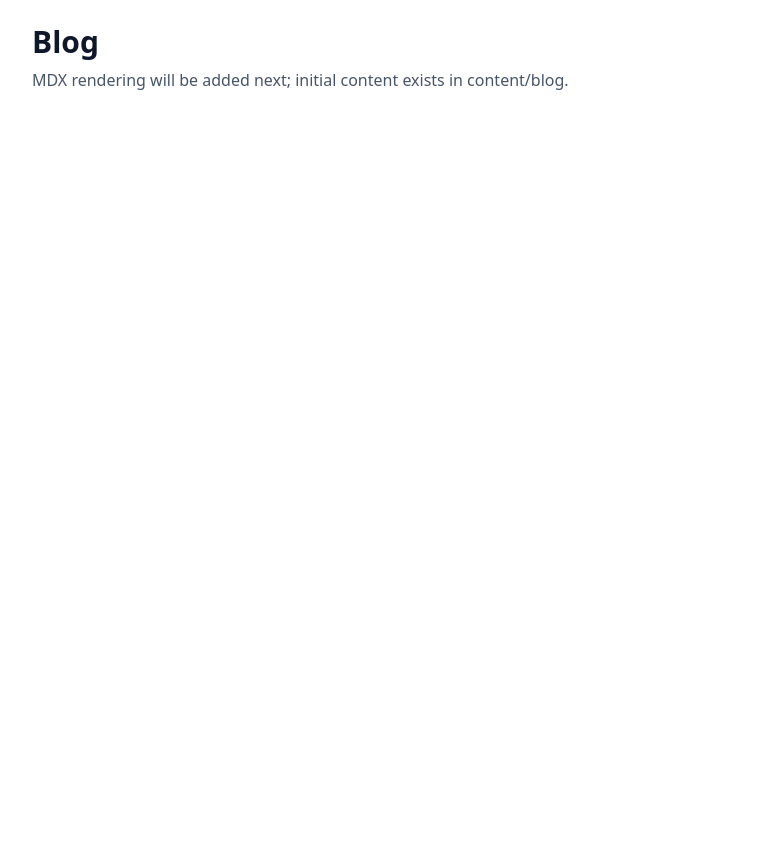
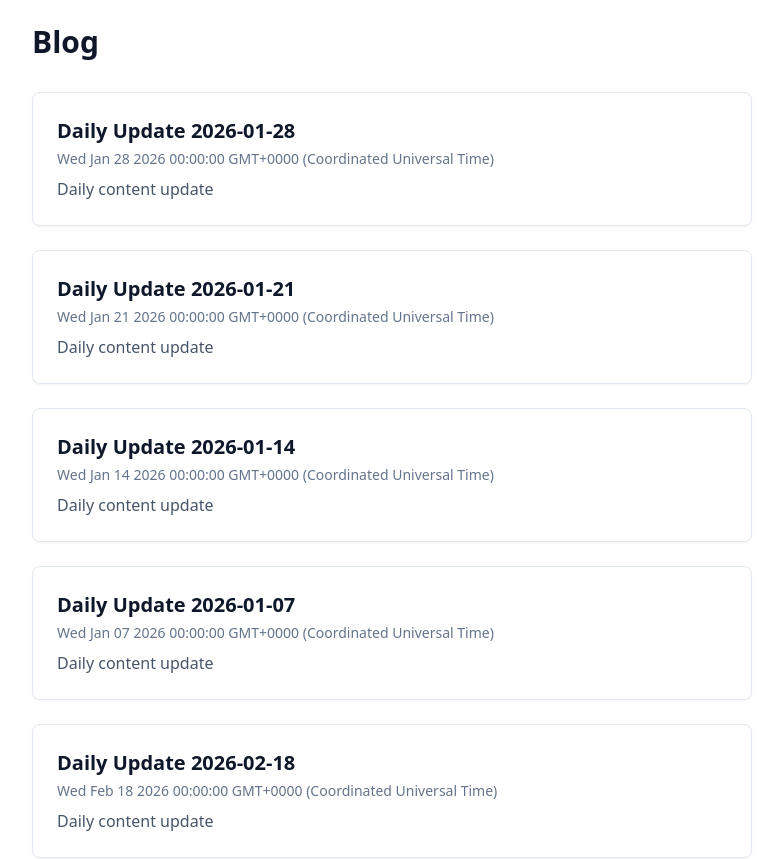
Before and after one commit to Monibee-Fudgekins/chicology-website, a Next.js app: page /blog in a window 1280 px wide. Shown: the top 859 px of the page, without its empty margins (248-1031 px from the left). Before the commit the page ends 800 px from the top, so only its background shows below. Built offline with nearby package versions, Linux system fonts and the light colour scheme.

Commit message:
Implement blog listing page to display all posts
Co-authored-by: Monibee-Fudgekins <148405685+Monibee-Fudgekins@users.noreply.github.com>

```diff
--- a/app/blog/page.tsx
+++ b/app/blog/page.tsx
@@ -1,8 +1,61 @@
+import fs from 'node:fs';
+import path from 'node:path';
+import matter from 'gray-matter';
+import Link from 'next/link';
+
+type PostMeta = {
+  slug: string;
+  title: string;
+  date: string;
+  summary?: string;
+};
+
+function getAllPosts(): PostMeta[] {
+  const dir = path.join(process.cwd(), 'content', 'blog');
+  const files = fs.readdirSync(dir).filter((f) => f.endsWith('.md') || f.endsWith('.mdx'));
+
+  const posts = files.map((filename) => {
+    const slug = filename.replace(/\.(md|mdx)$/i, '');
+    const filePath = path.join(dir, filename);
+    const raw = fs.readFileSync(filePath, 'utf8');
+    const { data } = matter(raw);
+
+    return {
+      slug,
+      title: data.title || slug,
+      date: String(data.date || ''),
+      summary: data.summary || '',
+    };
+  });
+
+  return posts.sort((a, b) => b.date.localeCompare(a.date));
+}
+
 export default function BlogIndexPage() {
+  const posts = getAllPosts();
+
   return (
     <main className="mx-auto max-w-3xl p-6">
-      <h1 className="text-3xl font-bold">Blog</h1>
-      <p className="mt-2 text-slate-600 dark:text-slate-300">MDX rendering will be added next; initial content exists in content/blog.</p>
+      <h1 className="mb-8 text-3xl font-bold">Blog</h1>
+      <div className="space-y-6">
+        {posts.map((post) => (
+          <article key={post.slug} className="rounded-lg border border-slate-200 bg-white p-6 shadow-sm transition hover:shadow-md dark:border-slate-800 dark:bg-slate-950">
+            <Link href={`/blog/${post.slug}`} className="group">
+              <h2 className="text-xl font-semibold text-slate-900 transition group-hover:text-slate-600 dark:text-slate-100 dark:group-hover:text-slate-300">
+                {post.title}
+              </h2>
+              <time className="mt-1 block text-sm text-slate-500 dark:text-slate-400">
+                {post.date}
+              </time>
+              {post.summary && (
+                <p className="mt-2 text-slate-600 dark:text-slate-300">
+                  {post.summary}
+                </p>
+              )}
+            </Link>
+          </article>
+        ))}
+      </div>
     </main>
   );
 }
```
